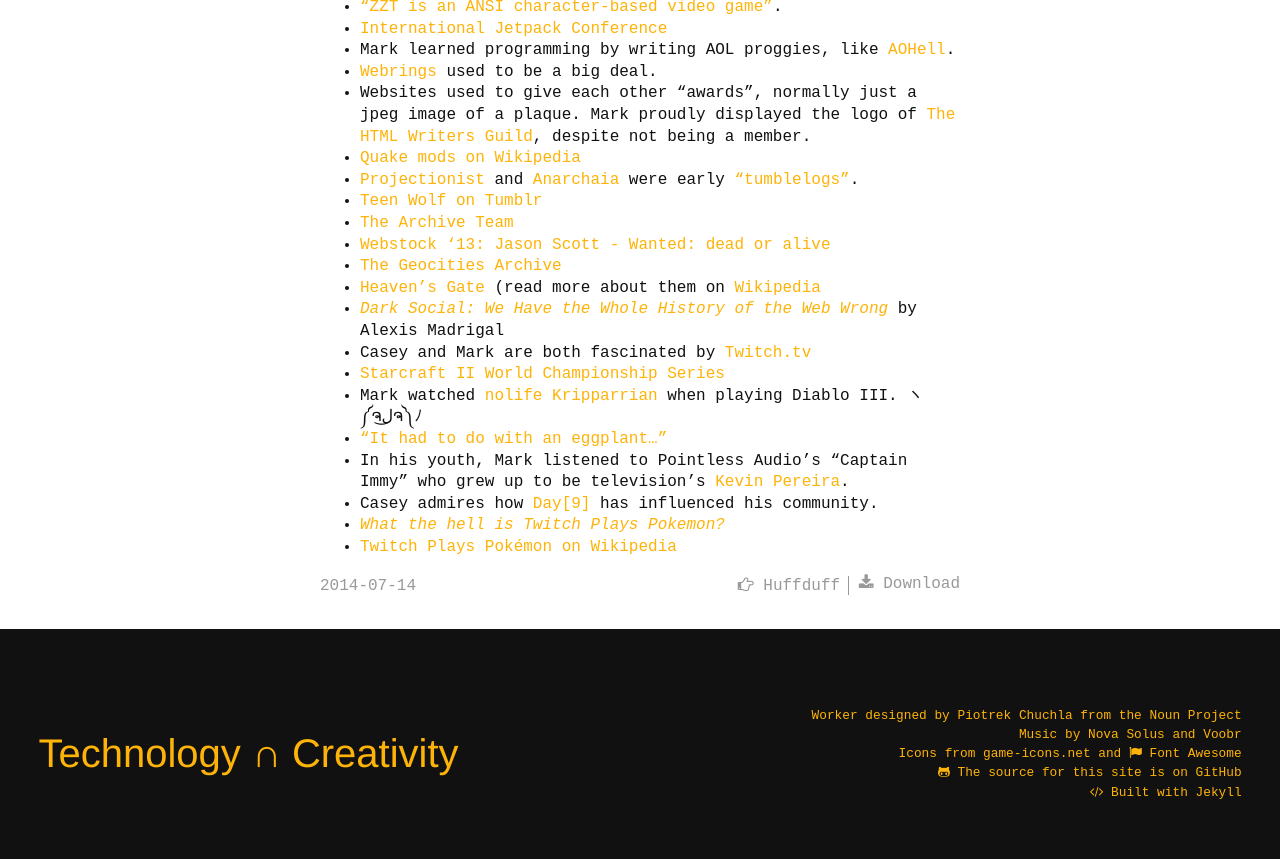
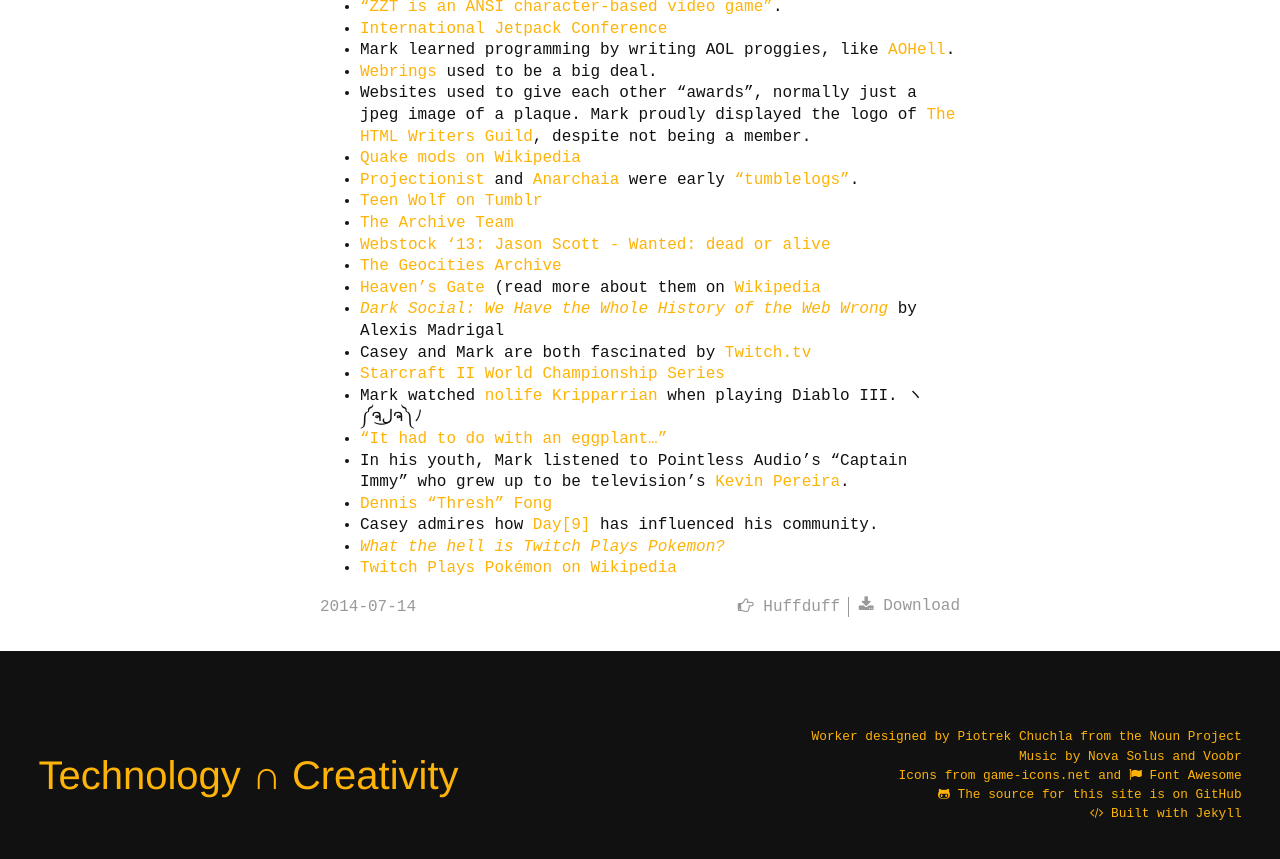
Before and after one commit to mwunsch/abstractfactory.tv, a Jekyll site: the page built from episodes/_posts/2014-07-14-003.md, in a window 1280 px wide and 900 px high, scrolled down 1133 px. Shown: the top 859 px of the window. Built offline with Jekyll 4.4.1, drawn with Linux system fonts in a browser that asks for light colours; nearby versions of some CDN libraries; Markdown is read by kramdown in place of the engine named in the settings.

Commit message:
Add note about Thresh to Episode 3

```diff
--- a/episodes/_posts/2014-07-14-003.md
+++ b/episodes/_posts/2014-07-14-003.md
@@ -42,6 +42,7 @@
 + Mark watched [nolife Kripparrian](http://www.twitch.tv/nl_kripp) when playing Diablo III. ヽ༼ຈل͜ຈ༽ﾉ
 + ["It had to do with an eggplant..."](http://www.polygon.com/2013/12/23/5227726/anatomy-of-a-spelunky-miracle-or-how-the-internet-finally-beat)
 + In his youth, Mark listened to Pointless Audio's "Captain Immy" who grew up to be television's [Kevin Pereira](http://en.wikipedia.org/wiki/Kevin_Pereira).
++ [Dennis "Thresh" Fong](http://en.wikipedia.org/wiki/Dennis_Fong)
 + Casey admires how [Day&#91;9&#93;](http://day9.tv/) has influenced his community.
 + [*What the hell is Twitch Plays Pokemon?*](http://www.polygon.com/2014/2/19/5426204/what-the-hell-is-twitch-plays-pokemon)
 + [Twitch Plays Pokémon on Wikipedia](http://en.wikipedia.org/wiki/Twitch_Plays_Pok%C3%A9mon)
```
